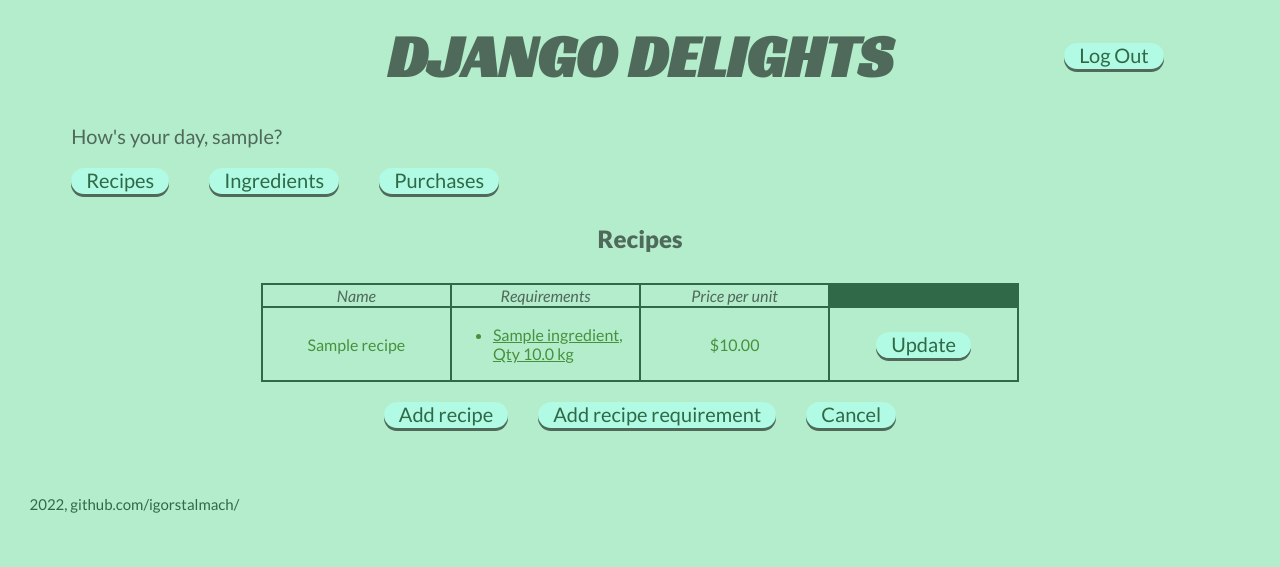
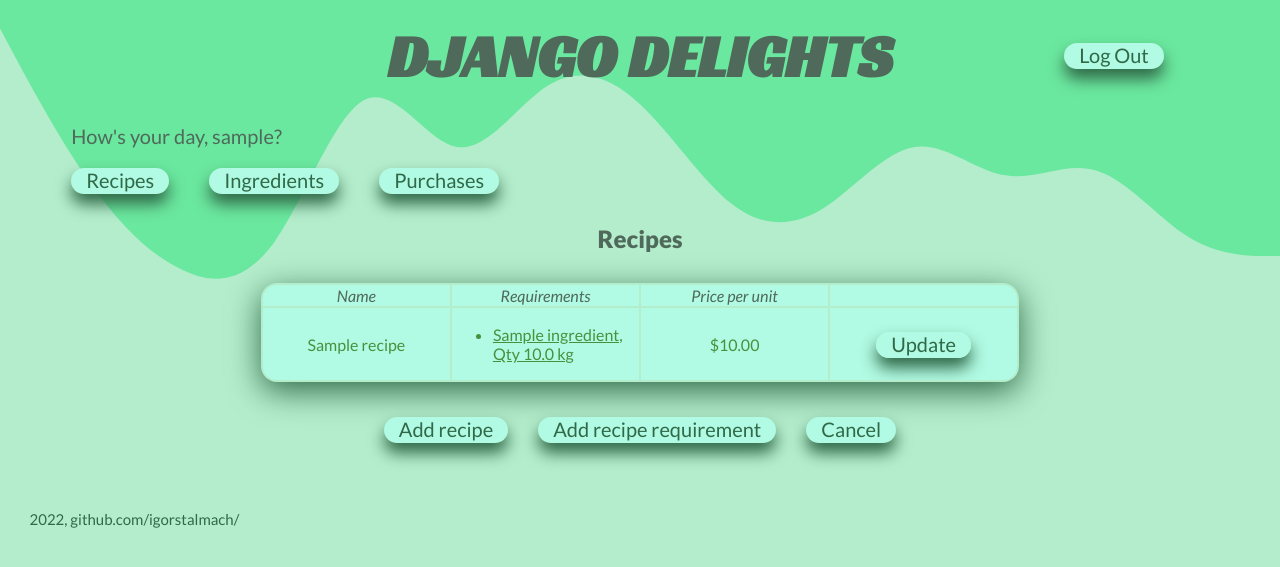
Before and after one commit to igorstalmach/django-delights, a Django app: page /recipes/ in a window 1280 px wide. Shown: the top 567 px of the page. Run offline with Django 4.2, Linux system fonts and the light colour scheme; a user stored in the database is signed in; tables that the repository leaves empty hold one stand-in row (values such as "Sample post").

Commit message:
Redesign
Homepage & buttons & tables

```diff
--- a/inventory/static/inventory/static.css
+++ b/inventory/static/inventory/static.css
@@ -3,12 +3,12 @@
 :root {
     --header-color: #4F695A;
     --text-color: #47913D;
-    --table-elem-color: #306948;
+    --darker-color: #306948;
     --background-color: #B4EDCC;
     --button-color: #B1FAE3;
 }
 
-* {
+body {
     background-color: var(--background-color);
 }
 
@@ -18,8 +18,32 @@ a,
     font-family: 'Lato', 'Helvetica', 'Arial', sans-serif;
     font-size: 20px;
     font-weight: 400;
-    color: var(--table-elem-color);
+    color: var(--darker-color);
     text-decoration: none;
+}
+
+.btn {
+    color: var(--darker-color);
+    text-decoration: none;
+    background-color: var(--button-color);
+    padding: 0 15px 2px 15px;
+    border-radius: 25px;
+    transition: all 0.3s ease 0s;
+    cursor: pointer;
+    box-shadow: 0 10px 16px 0 var(--darker-color);
+}
+
+.btn:hover {
+    background-color: #98D6A0;
+    transform: translateY(-2px);
+}
+
+button {
+    border: 0;
+}
+
+button:hover {
+    transform: translateY(-2px);
 }
 
 h2 {
@@ -27,21 +51,6 @@ h2 {
     font-weight: 900;
     margin: 10px;
     color: var(--header-color);
-}
-
-.btn {
-    color: var(--table-elem-color);
-    text-decoration: none;
-    background-color: var(--button-color);
-    padding: 0 15px 2px 15px;
-    border-radius: 25px;
-    box-shadow: 0 3px 0 var(--header-color);
-    border: 0;
-    cursor: pointer;
-}
-
-.btn:hover {
-    background-color: #98D6A0;
 }
 
 /* base.html */
@@ -79,7 +88,7 @@ h2 {
     gap: 40px;
 }
 
-#logo-a {
+#logo-anchor {
     text-decoration: none;
     grid-area: 1 / 3 / 2 / 4;
     justify-self: center;
@@ -97,6 +106,13 @@ footer {
     font-size: 15px;
     justify-self: center;
     align-self: end;
+}
+
+svg {
+    position: absolute;
+    left: 0;
+    top: 0;
+    z-index: -1;
 }
 
 /* FORMS */
@@ -119,11 +135,20 @@ footer {
 table {
     table-layout: fixed;
     width: 60%;
-    background-color: var(--table-elem-color);
+    box-shadow: 0 9px 32px 0 var(--darker-color);
+    margin-bottom: 15px;
+    border-collapse: collapse;
+    border: 2px solid;
+    border-radius: 1em;
+    overflow: hidden;
 }
 
 #table-bigger {
     height: 60px;
+}
+
+#table-smaller {
+    width: 400px;
 }
 
 .center-table {
@@ -135,19 +160,22 @@ table {
 
 th,
 td,
-.table-a {
+.table-requirements {
     font-family: 'Lato', 'Helvetica', 'Arial', sans-serif;
     font-size: 16px;
     font-weight: 400;
     color: var(--text-color);
+    background-color: var(--button-color);
     text-align: center;
+    border: 2px solid var(--background-color);
 }
 
-.table-a {
+.table-requirements {
     text-decoration: underline;
+    border: 0;
 }
 
-.table-a:hover {
+.table-requirements:hover {
     color: var(--header-color)
 }
 
--- a/inventory/templates/inventory/base.html
+++ b/inventory/templates/inventory/base.html
@@ -3,6 +3,7 @@
 <html lang="en">
 <head>
     <title>{% block title %}Django Delights{% endblock %}</title>
+    <svg xmlns="http://www.w3.org/2000/svg" viewBox="0 0 1440 320"><path fill="#6BE89F" fill-opacity="1" d="M0,32L17.1,64C34.3,96,69,160,103,208C137.1,256,171,288,206,304C240,320,274,320,309,272C342.9,224,377,128,411,112C445.7,96,480,160,514,165.3C548.6,171,583,117,617,96C651.4,75,686,85,720,117.3C754.3,149,789,203,823,229.3C857.1,256,891,256,926,234.7C960,213,994,171,1029,165.3C1062.9,160,1097,192,1131,197.3C1165.7,203,1200,181,1234,192C1268.6,203,1303,245,1337,266.7C1371.4,288,1406,288,1423,288L1440,288L1440,0L1422.9,0C1405.7,0,1371,0,1337,0C1302.9,0,1269,0,1234,0C1200,0,1166,0,1131,0C1097.1,0,1063,0,1029,0C994.3,0,960,0,926,0C891.4,0,857,0,823,0C788.6,0,754,0,720,0C685.7,0,651,0,617,0C582.9,0,549,0,514,0C480,0,446,0,411,0C377.1,0,343,0,309,0C274.3,0,240,0,206,0C171.4,0,137,0,103,0C68.6,0,34,0,17,0L0,0Z"></path></svg>
     <link rel="stylesheet" type="text/css" href="{% static 'inventory/static.css' %}" />
     <link rel="preconnect" href="https://fonts.googleapis.com">
     <link rel="preconnect" href="https://fonts.gstatic.com" crossorigin>
@@ -11,7 +12,7 @@
 <body>
     <header>
         <div class="head">
-            <a href="{% url 'home' %}" id="logo-a"><h1 id="logo">DJANGO DELIGHTS</h1></a>
+            <a href="{% url 'home' %}" id="logo-anchor"><h1 id="logo">DJANGO DELIGHTS</h1></a>
             {% if user.is_authenticated %}
             <a id="log_btn" class="btn" href="{% url 'logout' %}">Log Out</a>
             <p id="message">How's your day, {{ user.username }}?</p>
--- a/inventory/templates/inventory/home.html
+++ b/inventory/templates/inventory/home.html
@@ -7,7 +7,7 @@
 {% block content %}
 <div class="center-table">
     <h2>Revenue Report</h2>
-    <table>
+    <table id="table-smaller">
         <tr>
             <th>Revenue</th>
             <td>${{ revenue|stringformat:".2f" }}</td>
--- a/inventory/templates/inventory/list/list_ingredients.html
+++ b/inventory/templates/inventory/list/list_ingredients.html
@@ -13,6 +13,7 @@
                 <th>Name</th>
                 <th>Quantity</th>
                 <th>Price per unit</th>
+                <th></th>
             </tr>
         </thead>
         <tbody>
--- a/inventory/templates/inventory/list/list_purchases.html
+++ b/inventory/templates/inventory/list/list_purchases.html
@@ -14,6 +14,7 @@
                 <th>Quantity</th>
                 <th>Price</th>
                 <th>Date</th>
+                <th></th>
             </tr>
         </thead>
         <tbody>
--- a/inventory/templates/inventory/list/list_recipes.html
+++ b/inventory/templates/inventory/list/list_recipes.html
@@ -13,6 +13,7 @@
                 <th>Name</th>
                 <th>Requirements</th>
                 <th>Price per unit</th>
+                <th></th>
             </tr>
         </thead>
         <tbody>
@@ -22,7 +23,7 @@
                 <td class="flush_left">
                     <ul>
                         {% for requirement in recipe.reciperequirement_set.all %}
-                        <li><a href="{% url 'update_recipe_req' requirement.id %}" class="table-a">{{ requirement.ingredient.name }}, Qty {{ requirement.quantity }} {{ requirement.unit }}</a></li>
+                        <li><a href="{% url 'update_recipe_req' requirement.id %}" class="table-requirements">{{ requirement.ingredient.name }}, Qty {{ requirement.quantity }} {{ requirement.unit }}</a></li>
                         {% endfor %}
                     </ul>
                 </td>
```
Also changed, not shown: images/homepage.png.
